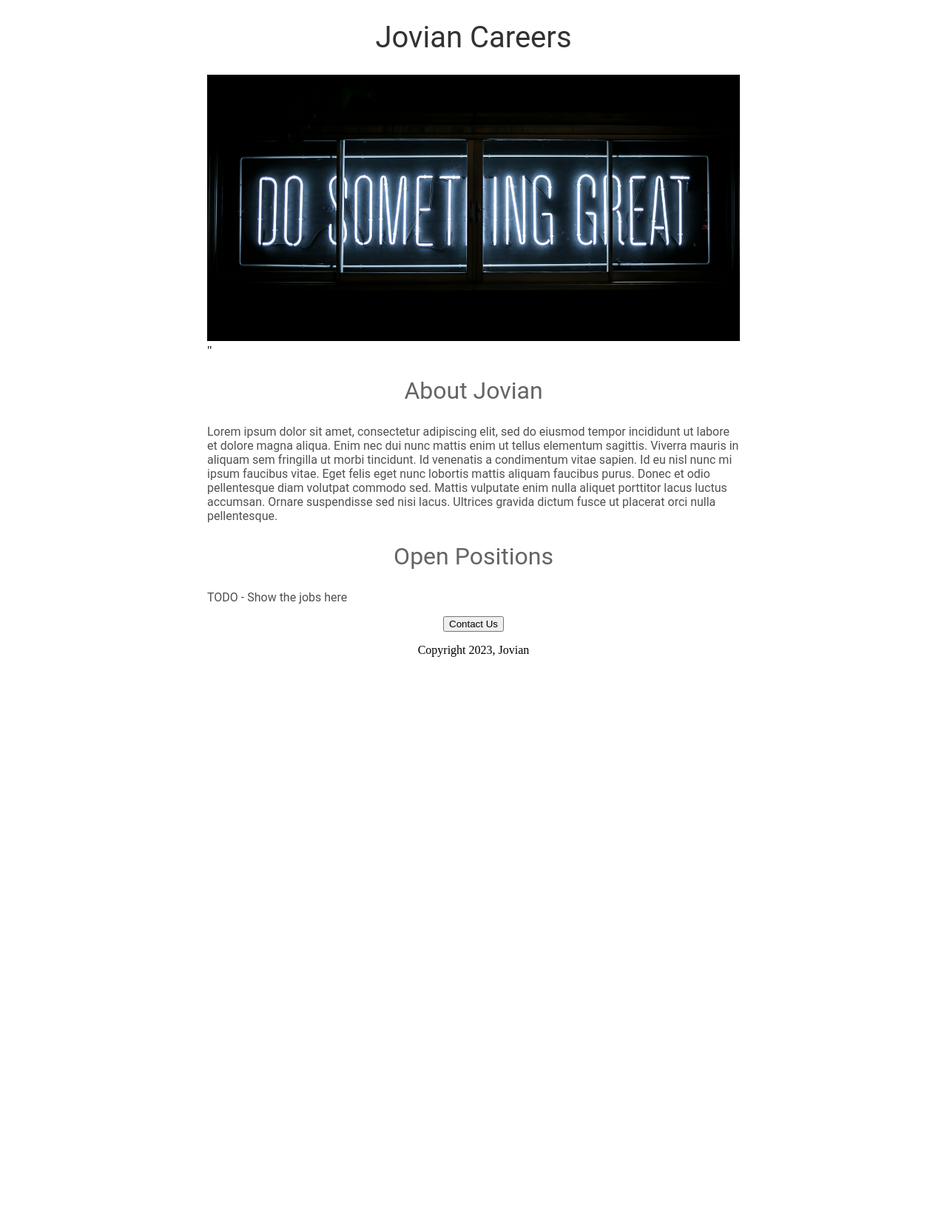
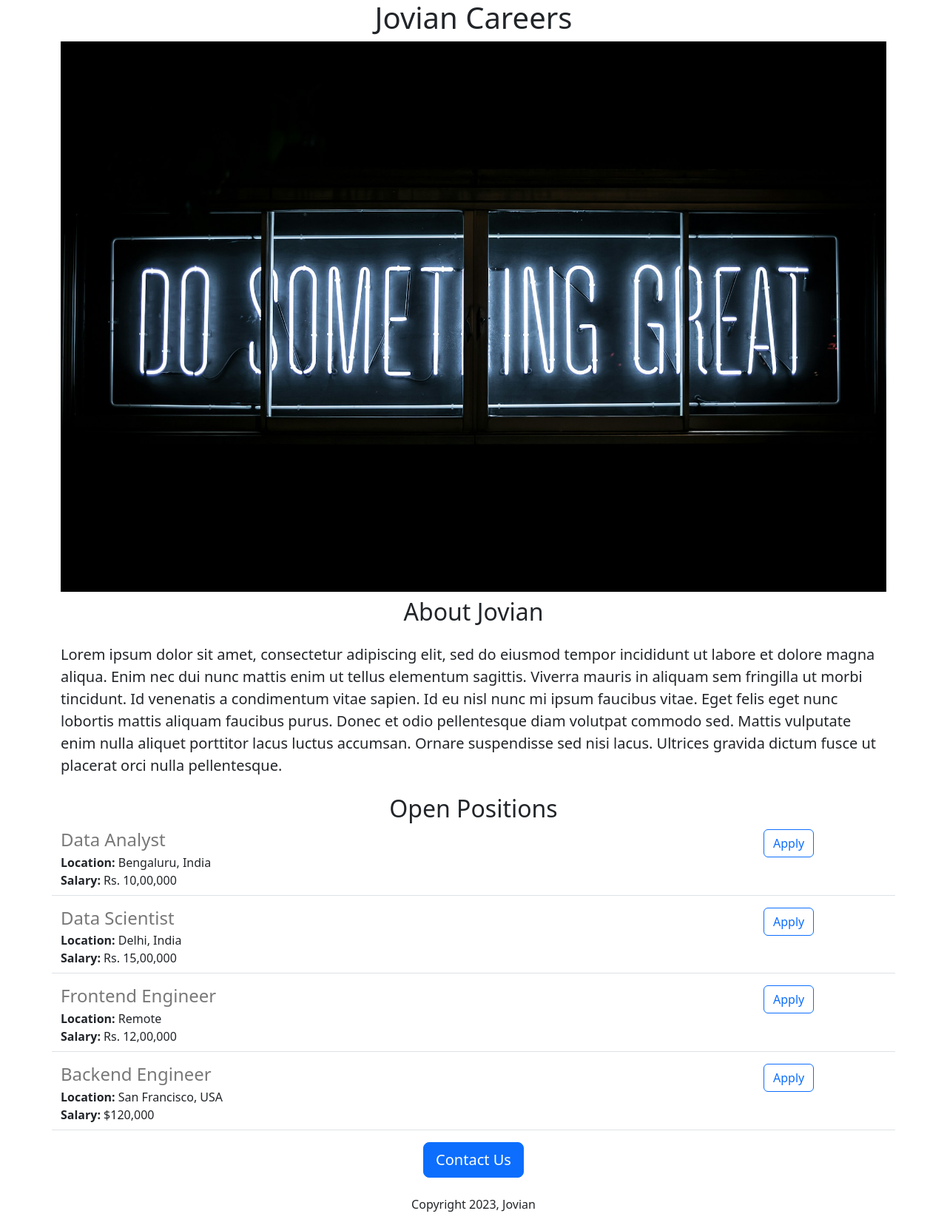
Before and after one commit to aguevarae/jovian-careers-website, a Flask app: page / in a window 1280 px wide. Shown: the whole page at 74% size. Before the commit the page ends 888 px from the top, so only its background shows below. Run offline with Flask 3, Linux system fonts and the light colour scheme.

Commit message:
Dynamic Data and Templates

```diff
--- a/app.py
+++ b/app.py
@@ -1,11 +1,41 @@
-from flask import Flask, render_template
+from flask import Flask, jsonify, render_template
 
 app = Flask(__name__)
 
+JOBS = [
+  {
+    'id': 1,
+    'title': 'Data Analyst',
+    'location': 'Bengaluru, India',
+    'salary': 'Rs. 10,00,000'
+  },
+  {
+    'id': 2,
+    'title': 'Data Scientist',
+    'location': 'Delhi, India',
+    'salary': 'Rs. 15,00,000'
+  },
+  {
+    'id': 3,
+    'title': 'Frontend Engineer',
+    'location': 'Remote',
+    'salary': 'Rs. 12,00,000'
+  },
+  {
+    'id': 4,
+    'title': 'Backend Engineer',
+    'location': 'San Francisco, USA',
+    'salary': '$120,000'
+  }
+]
+
 @app.route('/')
+def hello_jovian():
+  return render_template('home.html', jobs=JOBS, company_name='Jovian')
 
-def hello_jovian():
-  return render_template('home.html')
+@app.route("/api/jobs")
+def list_jobs():
+  return jsonify(JOBS)
 
 if __name__ == '__main__':
   app.run(host='0.0.0.0', port=8080, debug=True)
--- a/templates/home.html
+++ b/templates/home.html
@@ -2,54 +2,36 @@
 <html>
   <head>
       <title>Jovian Careers</title>
-      <style>
+      <meta charset="utf-8">
+      <meta name="viewport" content="width=device-width, initial-scale=1">
+      <link href="https://cdn.jsdelivr.net/npm/bootstrap@5.3.3/dist/css/bootstrap.min.css" rel="stylesheet" integrity="sha384-QWTKZyjpPEjISv5WaRU9OFeRpok6YctnYmDr5pNlyT2bRjXh0JMhjY6hW+ALEwIH" crossorigin="anonymous">
 
-        h1 {
-          font-size: 40px;
-          font-family: Roboto;
-          font-weight: normal;
-          color: rgb(50, 50, 50);
-          text-align: center;
-        }
+    <style>
+      #banner {
+        height: 360px;
+        width: 100%;
+        object-fit: cover;
+        margin-bottom: 16px;
+      }
+    </style>
 
-        #banner {
-          width: 100%;
-          height: 360px;
-          object-fit: cover;
-        }
-
-        h2 {
-          font-family: Roboto;
-          font-size: 32px;
-          color: rgb(100, 100, 100);
-          text-align: center;
-          font-weight: normal;
-        }
-
-        .bodytext {
-          font-family: Roboto;
-          color: rgb(80, 80, 80);
-        }
-
-        #container {
-          max-width: 720px;
-          margin: 0 auto;
-        }
-
-      </style>
     <body>
 
-      <div id="container">
-        <h1>Jovian Careers</h1>
-        <img id="banner" src="static/banner.jpg" height="320">"
-        <h2>About Jovian</h2>
-        <p class="bodytext">Lorem ipsum dolor sit amet, consectetur adipiscing elit, sed do eiusmod tempor incididunt ut labore et dolore magna aliqua. Enim nec dui nunc mattis enim ut tellus elementum sagittis. Viverra mauris in aliquam sem fringilla ut morbi tincidunt. Id venenatis a condimentum vitae sapien. Id eu nisl nunc mi ipsum faucibus vitae. Eget felis eget nunc lobortis mattis aliquam faucibus purus. Donec et odio pellentesque diam volutpat commodo sed. Mattis vulputate enim nulla aliquet porttitor lacus luctus accumsan. Ornare suspendisse sed nisi lacus. Ultrices gravida dictum fusce ut placerat orci nulla pellentesque.
+      <div class="container">
+        <h1 class="text-center">{{company_name}} Careers</h1>
+        <img class="img-fluid" src="static/banner.jpg">
+        <h2 class="text-center mt-2 mb-4">About Jovian</h2>
+        <p class="lead">Lorem ipsum dolor sit amet, consectetur adipiscing elit, sed do eiusmod tempor incididunt ut labore et dolore magna aliqua. Enim nec dui nunc mattis enim ut tellus elementum sagittis. Viverra mauris in aliquam sem fringilla ut morbi tincidunt. Id venenatis a condimentum vitae sapien. Id eu nisl nunc mi ipsum faucibus vitae. Eget felis eget nunc lobortis mattis aliquam faucibus purus. Donec et odio pellentesque diam volutpat commodo sed. Mattis vulputate enim nulla aliquet porttitor lacus luctus accumsan. Ornare suspendisse sed nisi lacus. Ultrices gravida dictum fusce ut placerat orci nulla pellentesque.
         </p>
-        <h2>Open Positions</h2>
-        <p class="bodytext">TODO - Show the jobs here</p>
-        <div style="text-align:center;">
-          <button>Contact Us</button>
-          <p>Copyright 2023, Jovian</p>
+        <h2 class="text-center mt-2 mt-4">Open Positions</h2>
+        <div>
+          {% for job in jobs %}
+            {% include 'jobitem.html' %}
+          {% endfor %}
+        </div>
+        <div class="text-center">
+          <button class="btn btn-primary btn-lg">Contact Us</button>
+          <p class="mt-4">Copyright 2023, Jovian</p>
         </div>
 
       </div>
--- /dev/null
+++ b/templates/jobitem.html
@@ -0,0 +1,16 @@
+<div class="border-bottom row" style="margin-bottom:16px;padding-bottom:8px">
+  <div class="col-10">
+    <h4 style="color:rgb(120,120,120); margin-bottom:4px;">
+      {{job['title']}}
+    </h4>
+    <div>
+      <b>Location:</b> {{job['location']}}
+    </div>
+    {% if 'salary' in job %}
+      <div><b>Salary:</b> {{job['salary']}}</div>
+    {% endif %}
+  </div>
+  <div class="col-2">
+    <button type="button" class="btn btn-outline-primary">Apply</button>
+  </div>
+</div>
```
